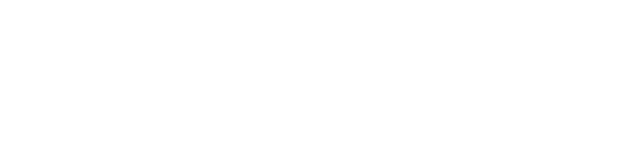
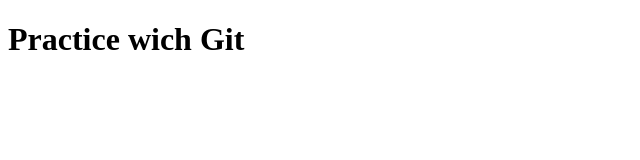
Before and after one commit to NatalaFedorenko555/01_git_intro_02_09_25, a plain HTML site: page index.html in a window 1280 px wide. Shown: the whole page, without its empty margins (0-640 px from the left). Drawn offline with Linux system fonts and the light colour scheme.

Commit message:
added fixed index.html

```diff
--- a/index.html
+++ b/index.html
@@ -6,6 +6,7 @@
     <title>Git Intro</title>
 </head>
 <body>
+    <h1>Practice wich Git</h1>
 
 </body>
 </html>
```
